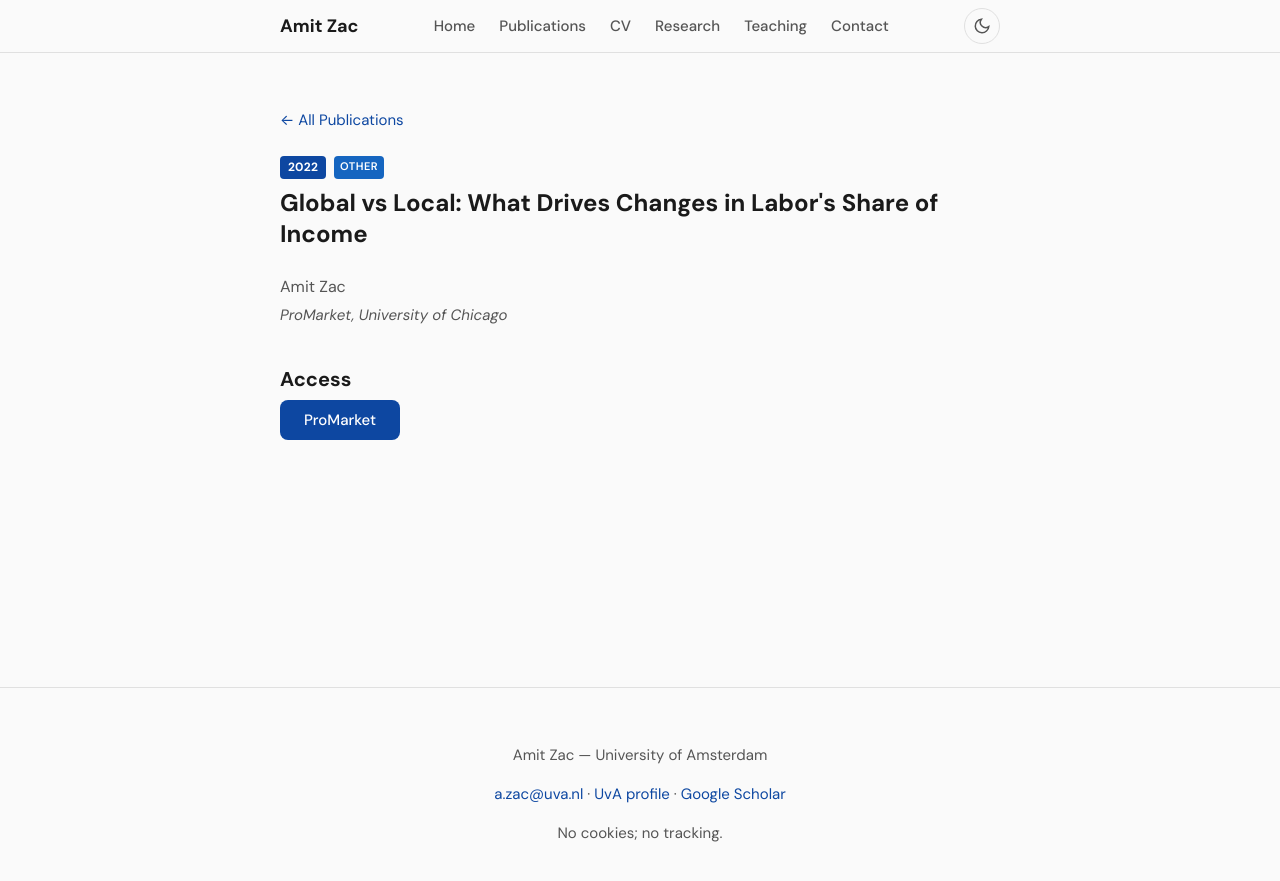
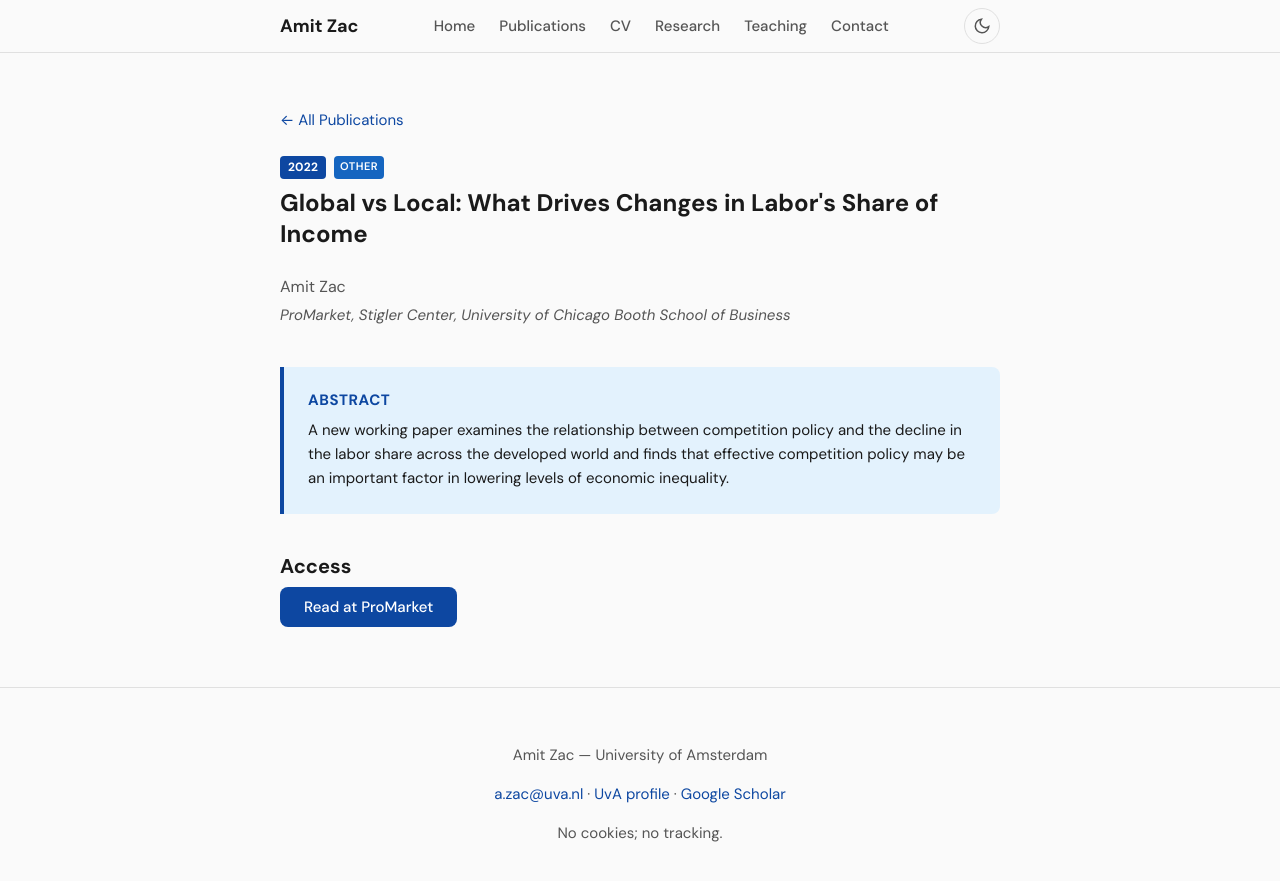
Before and after one commit to amit66zac/academic-site, a Jekyll site: the page built from _publications/promarket-2022.md, in a window 1280 px wide. Shown: the top 881 px of the page. Built offline with Jekyll 4.4.1, drawn with Linux system fonts in a browser that asks for light colours.

Commit message:
Add labour share figure, fix Gen AI link, enrich ProMarket entry
- Labour Share: rendered page with chart as figure image
- Generative AI: linked to Network Law Review (open access) instead of SSRN
- ProMarket: added abstract, enriched venue name

Co-authored-by: Cursor <cursoragent@cursor.com>

```diff
--- a/_publications/promarket-2022.md
+++ b/_publications/promarket-2022.md
@@ -2,10 +2,10 @@
 layout: publication
 title: "Global vs Local: What Drives Changes in Labor's Share of Income"
 authors: "Amit Zac"
-venue: "ProMarket, University of Chicago"
+venue: "ProMarket, Stigler Center, University of Chicago Booth School of Business"
 year: 2022
 type: other
 link: "https://www.promarket.org/2022/02/08/global-vs-local-what-drives-changes-in-the-labors-share-of-income/"
-link_label: "ProMarket"
-abstract: ""
+link_label: "Read at ProMarket"
+abstract: "A new working paper examines the relationship between competition policy and the decline in the labor share across the developed world and finds that effective competition policy may be an important factor in lowering levels of economic inequality."
 ---
```
Also changed, not shown: _data/publications.yml (+6 -5 lines), _publications/generative-ai-consumer-2024.md (+2 -2 lines), _publications/labour-share-2023.md (+1 -0 lines), assets/images/papers/labour-share.png (added).
